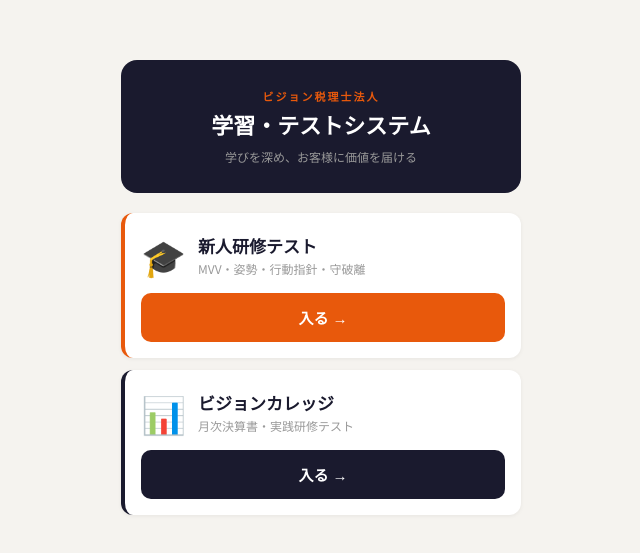
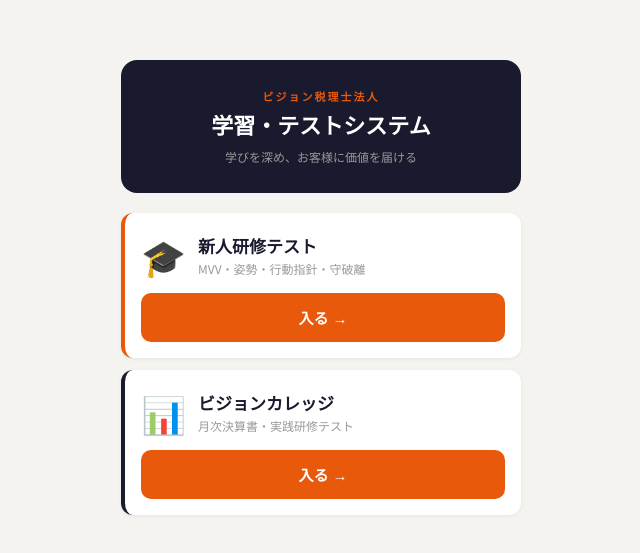
Before and after one commit to suzukimunenari-coder/vision-kenshu, a Next.js app: page / in a window 1280 px wide. Shown: the part 107-660 px from the top of the page, without its empty margins (319-959 px from the left). Built offline with nearby package versions, Linux system fonts and the light colour scheme.

Commit message:
Update page.js

```diff
--- a/src/app/page.js
+++ b/src/app/page.js
@@ -170,7 +170,7 @@ function initCollege() {
 }
 
 export default function App() {
-  const [mode, setMode] = useState("top"); // "top" | "shinjin" | "college"
+  const [mode, setMode] = useState("top");
   return (
     <div style={{ background: "#F5F3EF", minHeight: "100vh" }}>
       <style>{`@keyframes spin{to{transform:rotate(360deg)}} @keyframes fadeIn{from{opacity:0;transform:translateY(6px)}to{opacity:1;transform:translateY(0)}} .fade{animation:fadeIn .2s ease} *{box-sizing:border-box}`}</style>
@@ -181,7 +181,6 @@ export default function App() {
   );
 }
 
-// ===== トップページ =====
 function TopPage({ onSelect }) {
   return (
     <div style={S.cw}>
@@ -209,14 +208,13 @@ function TopPage({ onSelect }) {
               <div style={{ fontSize: 12, color: "#999", marginTop: 2 }}>月次決算書・実践研修テスト</div>
             </div>
           </div>
-          <button style={{ ...S.btnD, marginTop: 12 }}>入る →</button>
+          <button style={{ ...S.btnO, marginTop: 12 }}>入る →</button>
         </div>
       </div>
     </div>
   );
 }
 
-// ===== 新人研修テスト アプリ =====
 function ShinjiApp({ onBack }) {
   const [page, setPage] = useState("login");
   const [prevPage, setPrevPage] = useState("sessions");
@@ -229,7 +227,6 @@ function ShinjiApp({ onBack }) {
   const updateCfg = c => { cfgSave(c, SKEY); setCfg({ ...c }); };
   const updateData = d => { dbSave(d, SKEY); setData({ ...d }); };
   const goRanking = (from) => { setPrevPage(from); setPage("ranking"); };
-
   return <>
     {page === "login" && <LoginPage cfg={cfg} onStart={n => { setUser(n); setPage("sessions"); }} onAdmin={(pw) => { if(pw === ADMIN_PASSWORD) setPage("admin"); }} updateCfg={updateCfg} onBack={onBack} appName="新人研修テスト" appSub="MVV・姿勢・行動指針" />}
     {page === "sessions" && <SessionList user={user} data={data} cfg={cfg} onSelect={s => { setSelSession(s); setPage("quiz"); }} onBack={() => setPage("login")} onShowRanking={() => goRanking("sessions")} />}
@@ -244,7 +241,6 @@ function ShinjiApp({ onBack }) {
   </>;
 }
 
-// ===== ビジョンカレッジ アプリ =====
 function CollegeApp({ onBack }) {
   const [page, setPage] = useState("login");
   const [prevPage, setPrevPage] = useState("sessions");
@@ -257,9 +253,8 @@ function CollegeApp({ onBack }) {
   const updateCfg = c => { cfgSave(c, SKEY_C); setCfg({ ...c }); };
   const updateData = d => { dbSave(d, SKEY_C); setData({ ...d }); };
   const goRanking = (from) => { setPrevPage(from); setPage("ranking"); };
-
   return <>
-    {page === "login" && <LoginPage cfg={cfg} onStart={n => { setUser(n); setPage("sessions"); }} onAdmin={(pw) => { if(pw === ADMIN_PASSWORD) setPage("admin"); }} updateCfg={updateCfg} onBack={onBack} appName="ビジョンカレッジ" appSub="月次決算書・実践研修" allowNewName={true} />}
+    {page === "login" && <LoginPage cfg={cfg} onStart={n => { setUser(n); setPage("sessions"); }} onAdmin={(pw) => { if(pw === ADMIN_PASSWORD) setPage("admin"); }} updateCfg={updateCfg} onBack={onBack} appName="ビジョンカレッジ" appSub="月次決算書・実践研修" />}
     {page === "sessions" && <SessionList user={user} data={data} cfg={cfg} onSelect={s => { setSelSession(s); setPage("quiz"); }} onBack={() => setPage("login")} onShowRanking={() => goRanking("sessions")} />}
     {page === "quiz" && selSession && <QuizPage user={user} session={selSession} data={data} onDone={async rec => {
       const d = dbLoad(SKEY_C); if (!d[user]) d[user] = {}; d[user][selSession.id] = rec;
@@ -267,12 +262,12 @@ function CollegeApp({ onBack }) {
       await saveGAS(user, selSession.id, rec.answers, rec.scoring, rec.submittedAt); setPage("done");
     }} />}
     {page === "done" && selSession && doneRec && <DonePage user={user} session={selSession} rec={doneRec} onBack={() => { setDoneRec(null); setPage("sessions"); }} />}
-    {page === "admin" && <AdminPage data={data} cfg={cfg} onBack={() => setPage("login")} updateData={updateData} updateCfg={updateCfg} onShowRanking={() => goRanking("admin")} skey={SKEY_C} isCollege={true} />}
+    {page === "admin" && <AdminPage data={data} cfg={cfg} onBack={() => setPage("login")} updateData={updateData} updateCfg={updateCfg} onShowRanking={() => goRanking("admin")} skey={SKEY_C} />}
     {page === "ranking" && <RankingPage data={data} cfg={cfg} onBack={() => setPage(prevPage || "sessions")} />}
   </>;
 }
 
-function LoginPage({ cfg, onStart, onAdmin, updateCfg, onBack, appName, appSub, allowNewName }) {
+function LoginPage({ cfg, onStart, onAdmin, updateCfg, onBack, appName, appSub }) {
   const [sel, setSel] = useState("");
   const [showInput, setShowInput] = useState(false);
   const [newName, setNewName] = useState("");
@@ -331,7 +326,7 @@ function LoginPage({ cfg, onStart, onAdmin, updateCfg, onBack, appName, appSub,
             <button style={{ ...S.btnG, marginTop: 8 }} onClick={() => { setShowPw(false); setPw(""); }}>キャンセル</button>
           </div>
         )}
-        {onBack && <button onClick={onBack} style={{ ...S.al, color: "#E8590C" }}>← トップに戻る</button>}
+        {onBack && <button onClick={onBack} style={{ display: "block", width: "100%", padding: 12, background: "#E8590C", border: "none", borderRadius: 10, fontSize: 14, fontWeight: 700, color: "#fff", cursor: "pointer", marginTop: 16 }}>← トップに戻る</button>}
       </div>
     </div>
   );
@@ -507,7 +502,7 @@ function RankingPage({ data, cfg, onBack }) {
   </div>;
 }
 
-function AdminPage({ data, cfg, onBack, updateData, updateCfg, onShowRanking, skey, isCollege }) {
+function AdminPage({ data, cfg, onBack, updateData, updateCfg, onShowRanking, skey }) {
   const [tab, setTab] = useState("results");
   const [selSId, setSelSId] = useState((cfg.sessions || [])[0]?.id);
   const [detail, setDetail] = useState(null);
```
